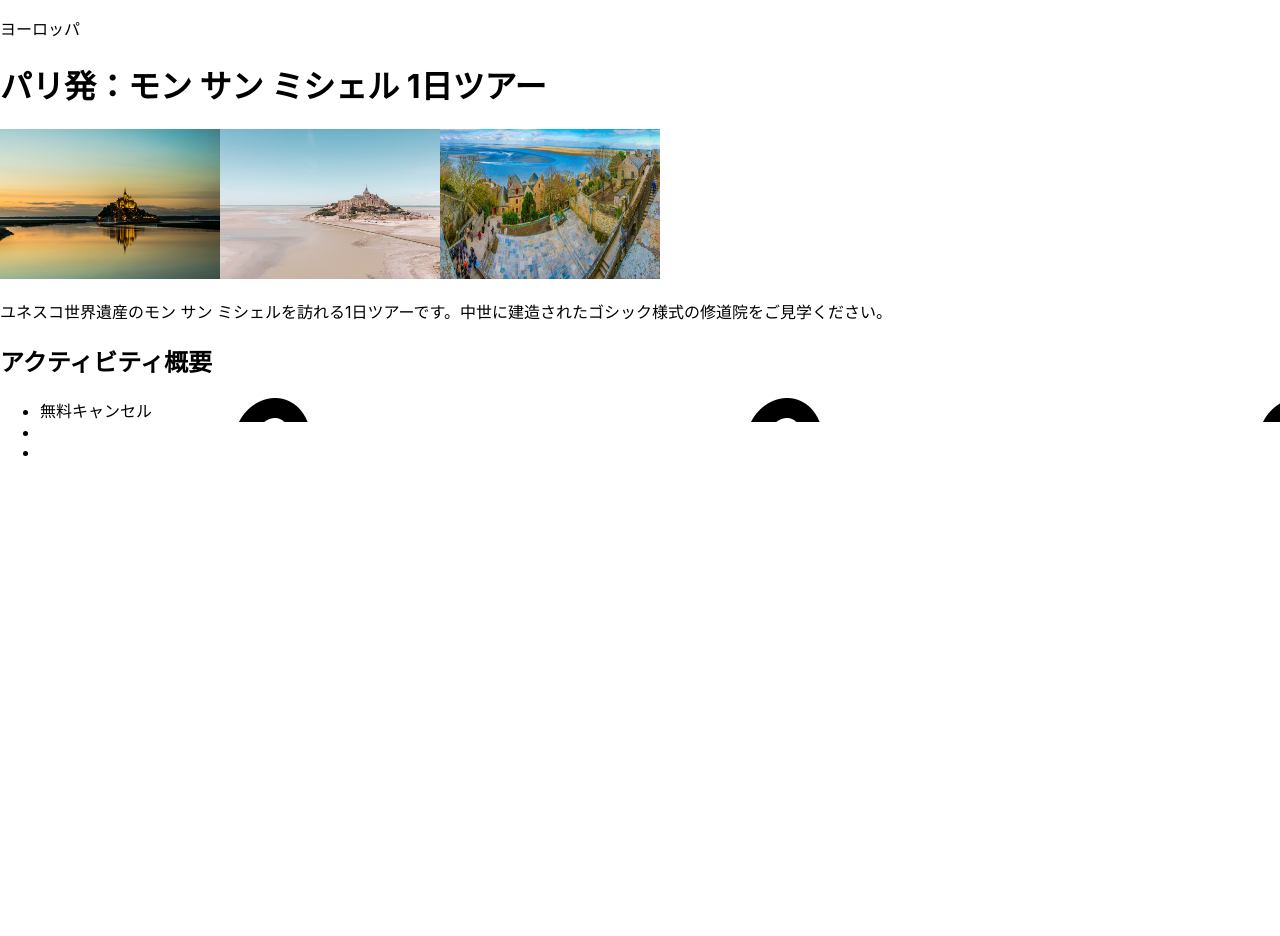
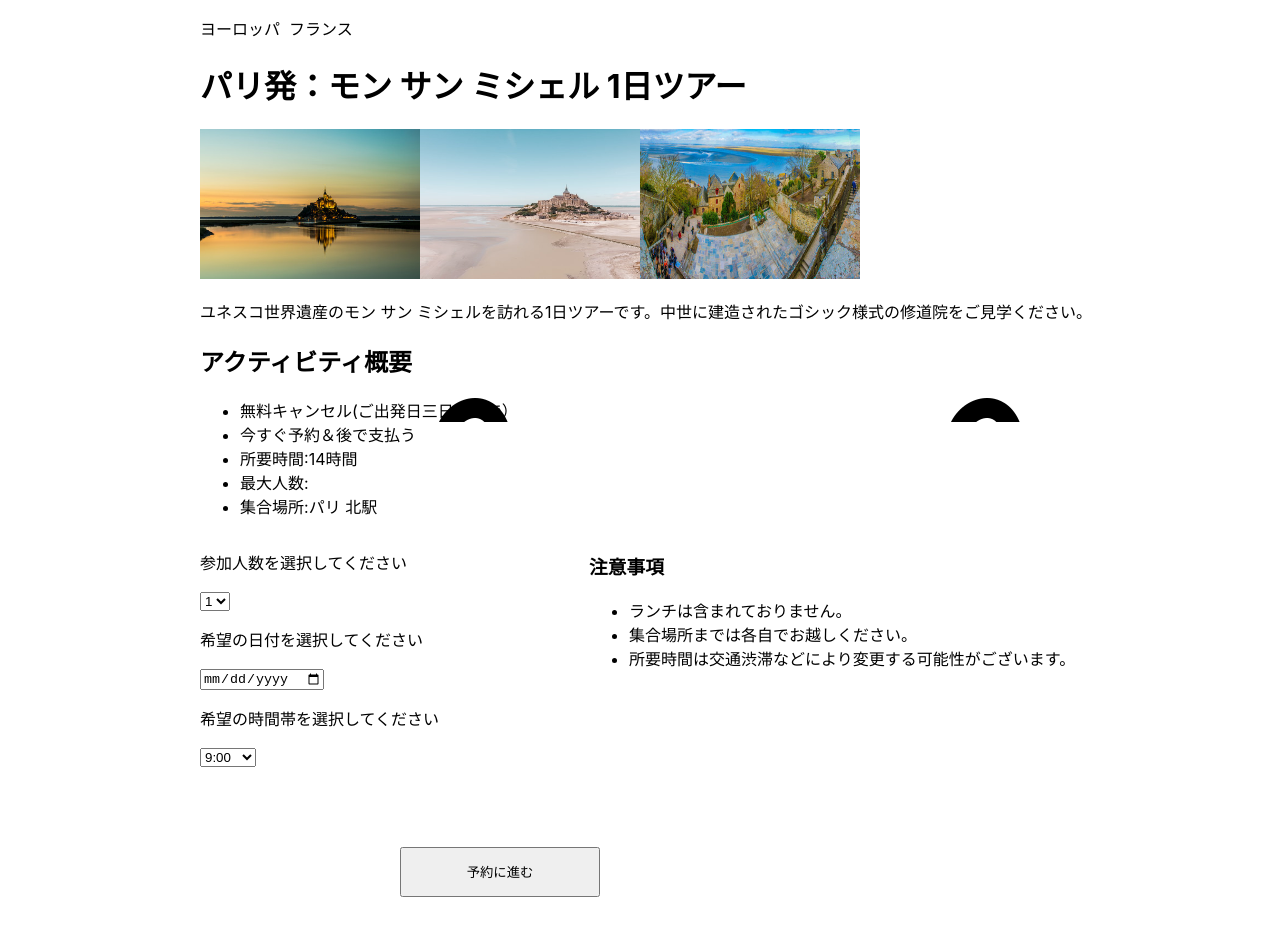
Before and after one commit to morikimiho/nextjs-okapiatour, a Next.js app: page /trip/1 in a window 1280 px wide. Shown: the top 936 px of the page. Before the commit the page ends 800 px from the top, so only its background shows below. Built offline with nearby package versions, Linux system fonts and the light colour scheme.

Commit message:
modified

```diff
--- a/data/db.json
+++ b/data/db.json
@@ -12,7 +12,7 @@
   "description":"ユネスコ世界遺産のモン サン ミシェルを訪れる1日ツアーです。中世に建造されたゴシック様式の修道院をご見学ください。",
   "meetingPlace":"パリ 北駅",
   "times":"14時間",
-  "maxPeople":"20人"
+  "minPeople":"2人"
 }
 ]
 }
--- a/pages/trip/[id].tsx
+++ b/pages/trip/[id].tsx
@@ -1,24 +1,24 @@
 import Head from "next/head";
-import { GetStaticPaths,GetStaticProps } from "next";
-import { getActiveTrips,getTrip } from "../../service/trip";
+import { GetStaticPaths, GetStaticProps } from "next";
+import { getActiveTrips, getTrip } from "../../service/trip";
 import Image from "next/image";
 import styles from "../../styles/tripdetail.module.css";
+import { timeStamp } from "console";
+import { symbolName } from "typescript";
 
-
-export const getStaticPaths:GetStaticPaths=async()=>{
- const trips=await getActiveTrips();
+export const getStaticPaths: GetStaticPaths = async () => {
+  const trips = await getActiveTrips();
   return {
     paths: trips.map((trip) => {
       return { params: { id: trip.id.toString() } };
     }),
-    fallback: 'blocking',
+    fallback: "blocking",
   };
-}
-
+};
 
 export const getStaticProps: GetStaticProps = async ({ params }) => {
   if (!params || !params.id || Array.isArray(params.id)) {
-      throw Error('エラー');
+    throw Error("エラー");
   }
 
   const id = parseInt(params.id);
@@ -30,29 +30,85 @@ export const getStaticProps: GetStaticProps = async ({ params }) => {
   };
 };
 
-
-export default function Tripdetai({trip}) {
-  return(
+export default function Tripdetai({ trip }) {
+  return (
     <>
       <Head>
         <title>{trip.tourName}</title>
       </Head>
-    <p>{trip.area}</p>
+      <main className={styles.main}>
+        <p>
+          {trip.area} &nbsp;{trip.country}
+        </p>
+
         <h1>パリ発：モン サン ミシェル 1日ツアー </h1>
-    <Image src={trip.img1} alt="モンサンミッシェルの画像" width={220} height={150} />
-    <Image src={trip.img2} alt="モンサンミッシェルの画像" width={220} height={150} />
-    <Image src={trip.img3} alt="モンサンミッシェルの画像" width={220} height={150} />
+        <Image
+          src={trip.img1}
+          alt="モンサンミッシェルの画像"
+          width={220}
+          height={150}
+        />
+        <Image
+          src={trip.img2}
+          alt="モンサンミッシェルの画像"
+          width={220}
+          height={150}
+        />
+        <Image
+          src={trip.img3}
+          alt="モンサンミッシェルの画像"
+          width={220}
+          height={150}
+        />
         <p>{trip.description}</p>
         <h2>アクティビティ概要</h2>
         <div>
           <ul>
-      <li className={styles.cancel}>無料キャンセル</li>
-      <li></li>
-      <li></li>
+            <li className={styles.cancel}>
+              無料キャンセル(ご出発日三日目まで）
+            </li>
+            <li>今すぐ予約＆後で支払う</li>
+            <li>所要時間:{trip.times}</li>
+            <li>最大人数:{trip.maxPeople}</li>
+            <li>集合場所:{trip.meetingPlace}</li>
           </ul>
         </div>
+        <div className={styles.tripdetail}>
+          <div>
+            <div>
+              <p>参加人数を選択してください</p>
+              <select name="" id="">
+                <option value="1">1</option>
+                <option value="2">2</option>
+              </select>
+            </div>
+            <div>
+              <p>希望の日付を選択してください</p>
+              <input type="date" />
+            </div>
+            <div>
 
+              <p>希望の時間帯を選択してください</p>
+              <select name="" id="">
+                <option value="1">9:00</option>
+                <option value="1">10:00</option>
+              </select>
+            </div>
+          </div>
+          <div className={styles.attention}>
+            <h3>注意事項</h3>
+            <ul>
+              <li>ランチは含まれておりません。</li>
+              <li>集合場所までは各自でお越しください。</li>
+              <li>所要時間は交通渋滞などにより変更する可能性がございます。</li>
+            </ul>
+          </div>
+        </div>
+
+        <div className={styles.buttonposition}>
+          <button className={styles.button}>予約に進む</button>
+        </div>
+      </main>
     </>
-  )
-
+  );
 }
--- a/styles/tripdetail.module.css
+++ b/styles/tripdetail.module.css
@@ -1,3 +1,22 @@
 .cancel{
     background: url(../public/images/ok.jpg);
 }
+.main{
+   padding-left: 200px;
+}
+.tripdetail{
+    display: flex;
+}
+.attention{
+    padding-left: 150px;
+}
+.button{
+   width: 200px;
+   height: 50px;
+
+}
+.buttonposition{
+    padding-top: 80px;
+    padding-left: 200px;
+    padding-bottom: 100px;
+}
```
Lines whose indentation alone changed are shown as unchanged.
